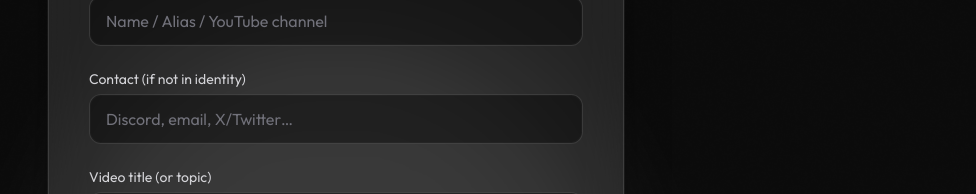
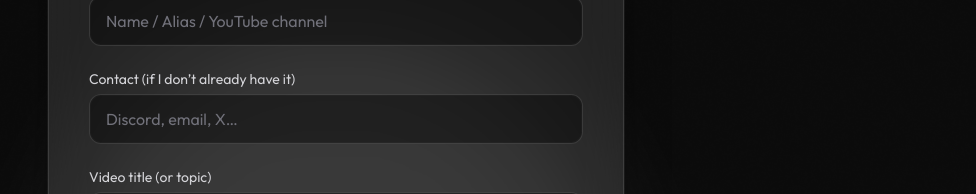
Before and after one commit to munoa/mwunh, a Next.js app: page / in a window 1280 px wide. Shown: the part 225-419 px from the top of the page, without its empty margins (304-1280 px from the left). Built offline with nearby package versions, Linux system fonts and the light colour scheme.

Commit message:
Update index.js

```diff
--- a/pages/index.js
+++ b/pages/index.js
@@ -20,8 +20,8 @@ export default function Home() {
       subtitle: 'Décris ta demande, je reviens avec des propositions.',
       identity: 'Identité (qui êtes-vous ?)',
       identity_ph: 'Nom / Pseudo / Chaîne YouTube',
-      contact: 'Contact (si pas déjà dans l’identité)',
-      contact_ph: 'Discord, e-mail, Twitter…',
+      contact: 'Contact (si je ne l’ai pas déjà)',
+      contact_ph: 'Discord, e-mail, X…',
       video: 'Titre de la vidéo (ou sujet)',
       video_ph: 'Ex: 100 jours sur Subnautica',
       brief: 'Brief / détails',
@@ -40,8 +40,8 @@ export default function Home() {
       subtitle: 'Describe what you need, I’ll come back with proposals.',
       identity: 'Identity (who are you?)',
       identity_ph: 'Name / Alias / YouTube channel',
-      contact: 'Contact (if not in identity)',
-      contact_ph: 'Discord, email, X/Twitter…',
+      contact: 'Contact (if I don’t already have it)',
+      contact_ph: 'Discord, email, X…',
       video: 'Video title (or topic)',
       video_ph: '100 days on Subnautica',
       brief: 'Brief / details',
```
